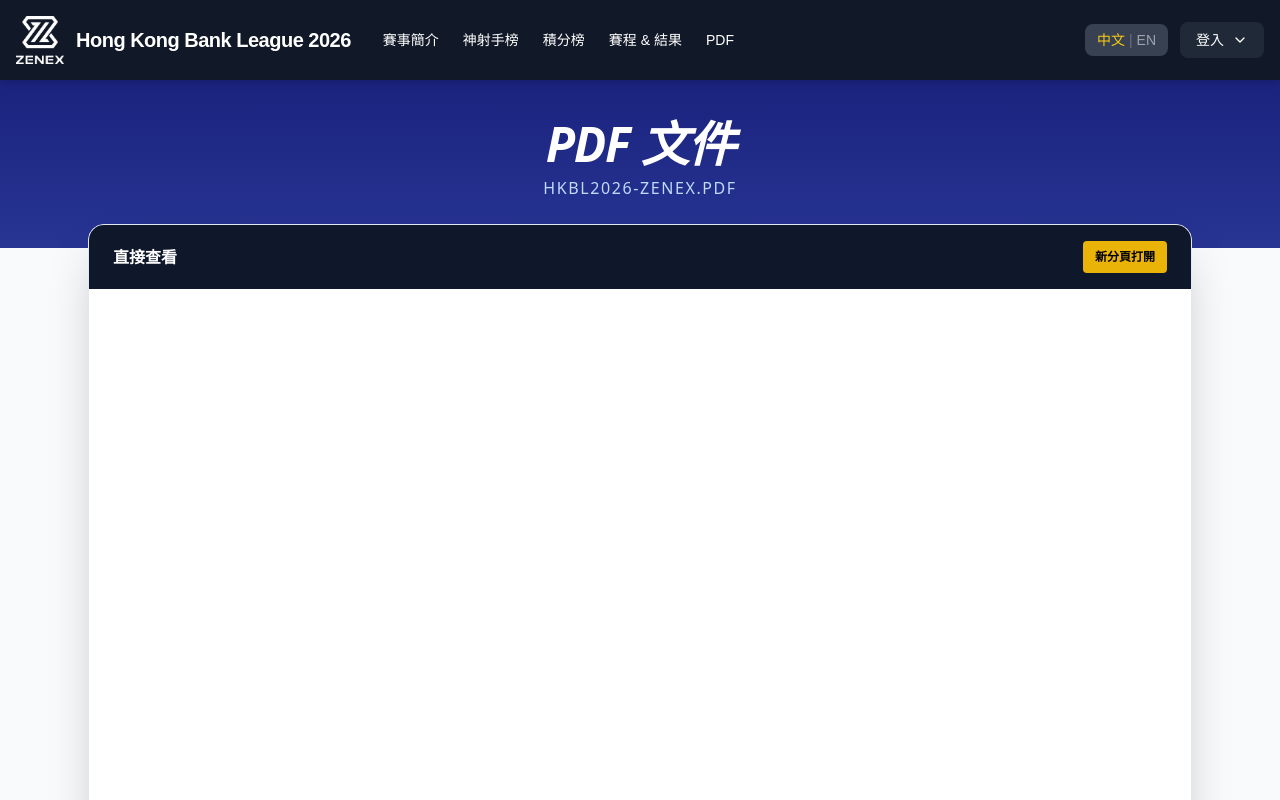
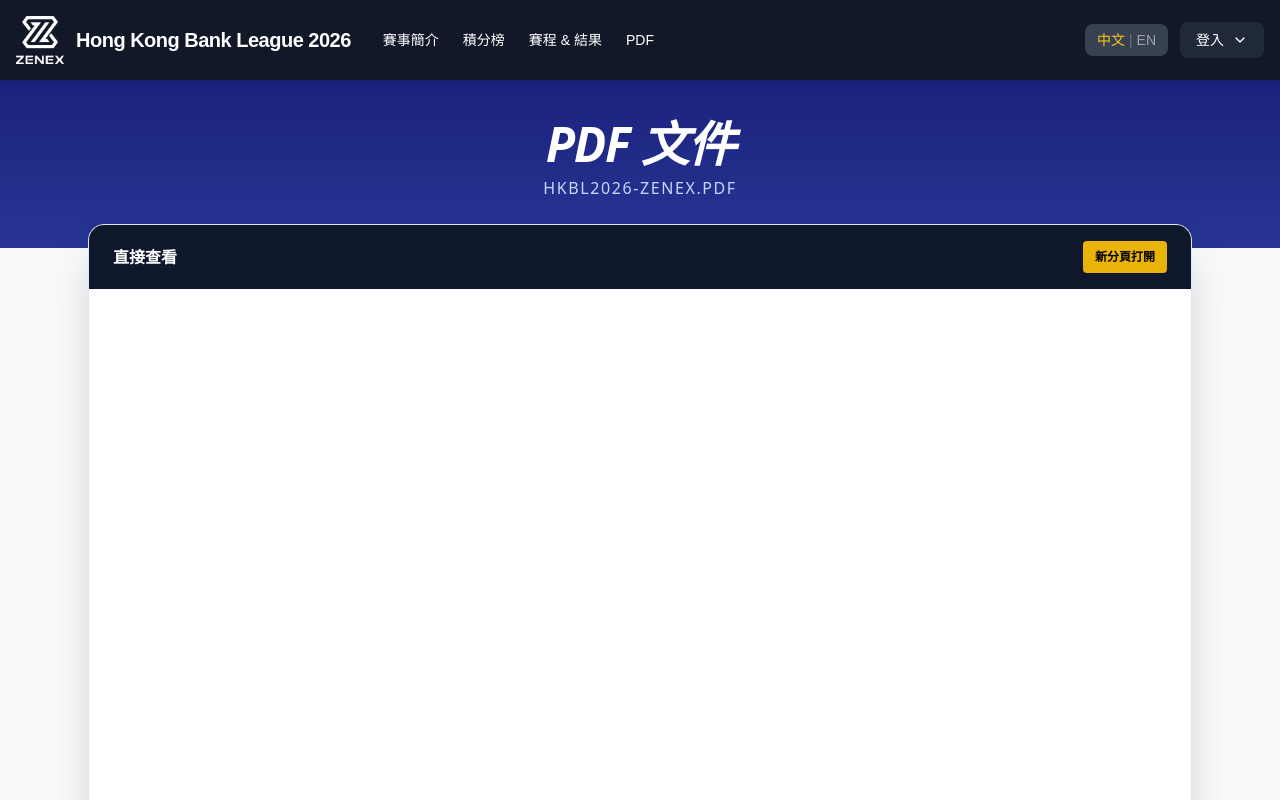
Before and after one commit to clawdfelix-ship-it/football-league-system, a Next.js app: page /pdf in a window 1280 px wide. Shown: the top 800 px of the page. Built offline with nearby package versions, Linux system fonts and the light colour scheme.

Commit message:
Hide Top Scorers / 神射手榜 links from Navbar (desktop & mobile menu)

```diff
--- a/components/Navbar.tsx
+++ b/components/Navbar.tsx
@@ -33,9 +33,9 @@ export default function Navbar() {
             <Link href="/overview" className="text-sm font-medium hover:text-gray-300 transition-colors">
               {t('賽事簡介', 'Overview')}
             </Link>
-            <Link href="/scorers" className="text-sm font-medium hover:text-gray-300 transition-colors">
+            {/* <Link href="/scorers" className="text-sm font-medium hover:text-gray-300 transition-colors">
               {t('神射手榜', 'Top Scorers')}
-            </Link>
+            </Link> */}
             <Link href="/#standings" className="text-sm font-medium hover:text-gray-300 transition-colors">
               {t('積分榜', 'Standings')}
             </Link>
@@ -115,13 +115,13 @@ export default function Navbar() {
           >
             {t('積分榜', 'Standings')}
           </Link>
-          <Link
+          {/* <Link
             href="/scorers"
             className="block px-2 py-2 rounded hover:bg-gray-800 text-sm font-medium transition-colors"
             onClick={() => setIsMobileMenuOpen(false)}
           >
             {t('神射手榜', 'Top Scorers')}
-          </Link>
+          </Link> */}
           <Link
             href="/#matches"
             className="block px-2 py-2 rounded hover:bg-gray-800 text-sm font-medium transition-colors"
```
